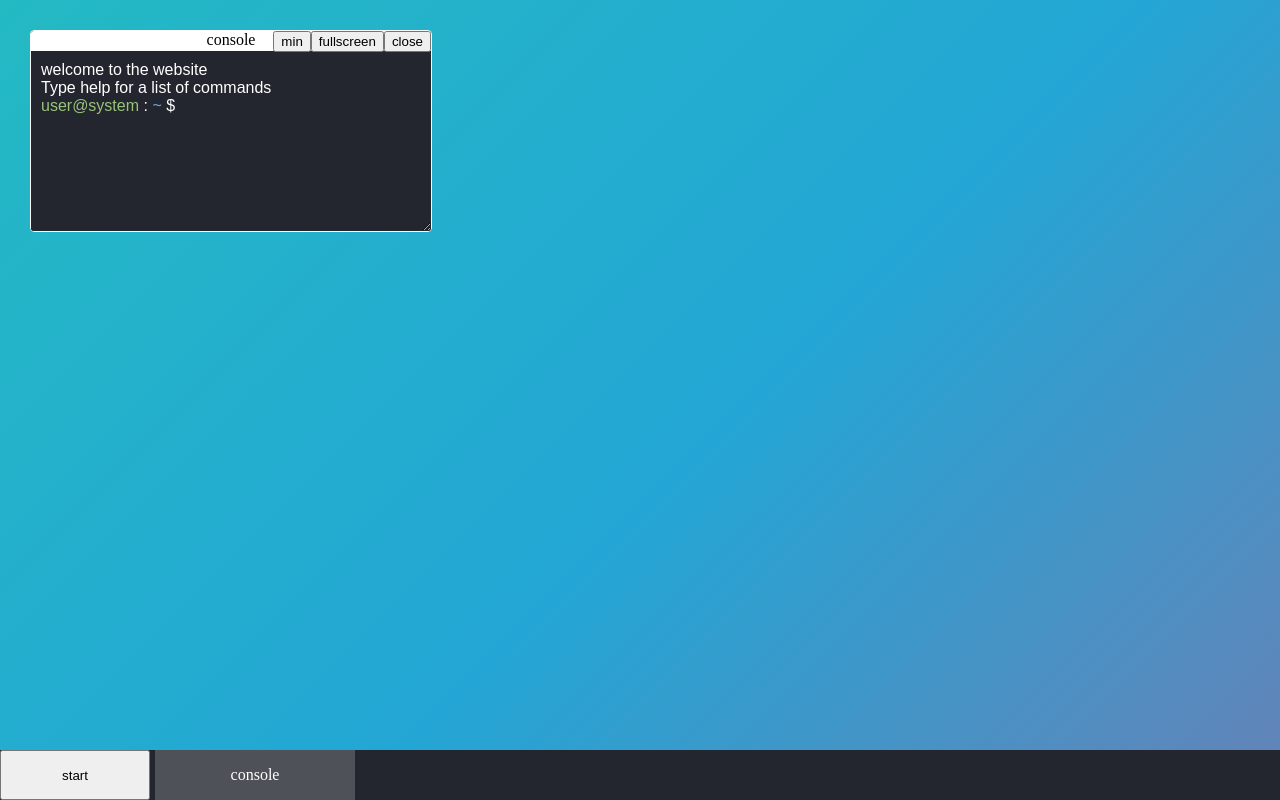
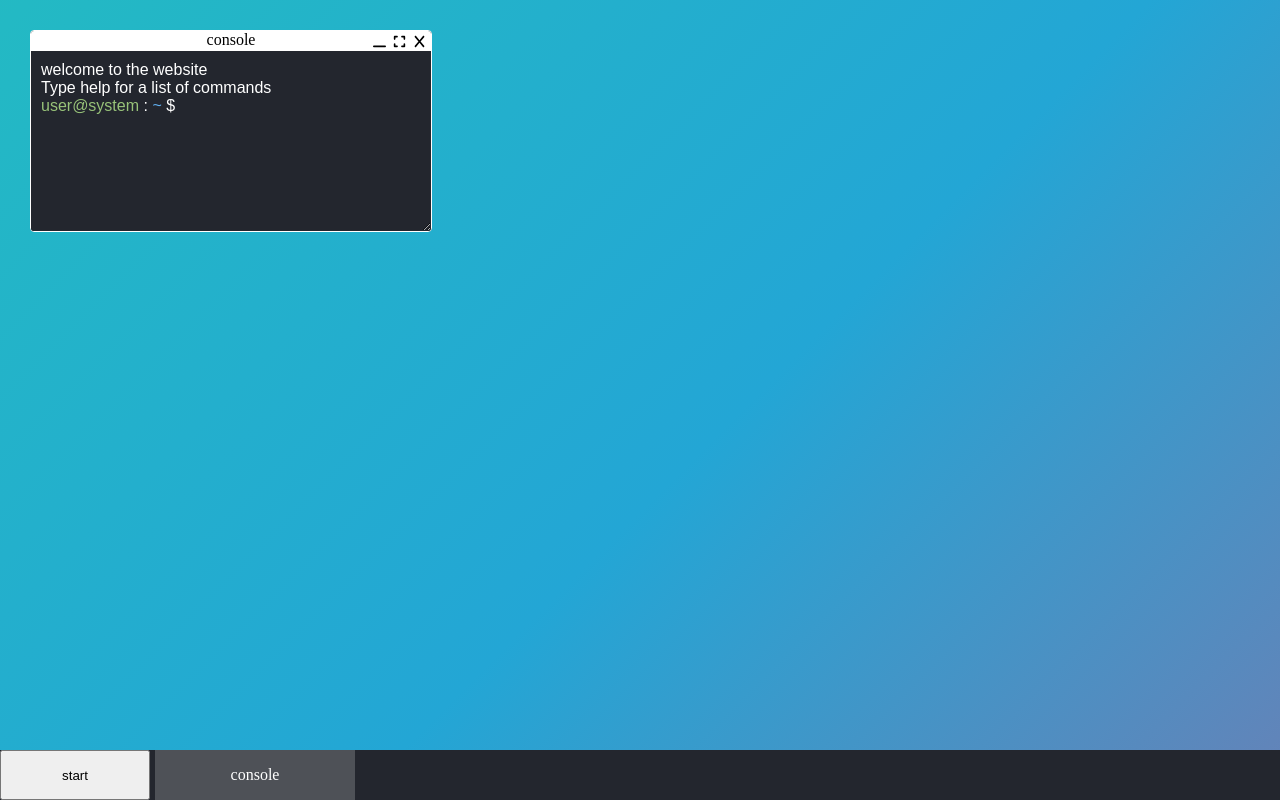
Before and after one commit to oscarchilds/desktop-portfolio, a Vue app: page / in a window 1280 px wide. Built offline with nearby package versions, Linux system fonts and the light colour scheme.

Commit message:
Use font awesome

```diff
--- a/package.json
+++ b/package.json
@@ -9,6 +9,9 @@
     "preview": "vite preview"
   },
   "dependencies": {
+    "@fortawesome/fontawesome-svg-core": "^6.5.2",
+    "@fortawesome/free-solid-svg-icons": "^6.5.2",
+    "@fortawesome/vue-fontawesome": "^3.0.6",
     "gsap": "^3.12.5",
     "pinia": "^2.1.7",
     "vue": "^3.4.21"
--- a/src/components/ui/Window.vue
+++ b/src/components/ui/Window.vue
@@ -1,3 +1,10 @@
+<script setup>
+// TODO: port to library method
+// https://docs.fontawesome.com/web/use-with/vue/add-icons
+import { FontAwesomeIcon } from '@fortawesome/vue-fontawesome';
+import { faX, faExpand, faWindowMinimize } from '@fortawesome/free-solid-svg-icons'
+</script>
+
 <template>
   <div
     class="window"
@@ -6,9 +13,15 @@
     <div class="header">
       <slot name="title" />
       <div class="buttons">
-        <button @pointerdown.stop="$emit('minimise')">min</button>
-        <button @pointerdown="$emit('fullscreen')">fullscreen</button>
-        <button @pointerdown="$emit('close')">close</button>
+        <div @pointerdown.stop="$emit('minimise')">
+          <FontAwesomeIcon :icon="faWindowMinimize" />
+        </div>
+        <div @pointerdown="$emit('fullscreen')">
+          <FontAwesomeIcon :icon="faExpand" />
+        </div>
+        <div @pointerdown="$emit('close')">
+          <FontAwesomeIcon :icon="faX" />
+        </div>
       </div>
     </div>
     <slot />
@@ -39,7 +52,24 @@
 
     .buttons {
       position: absolute;
-      right: 0px;
+      right: 5px;
+      display: flex;
+      gap: 7px;
+      height: 20px;
+      align-items: center;
+
+      div {
+        cursor: pointer;
+        display: flex;
+        align-items: center;
+        width: 13px;
+        height: 13px;
+
+        svg {
+          width: 100%;
+          height: 100%;
+        }
+      }
     }
   }
 
```
Also changed, not shown: 1 other file (tests, documents, lock files or other folders).
